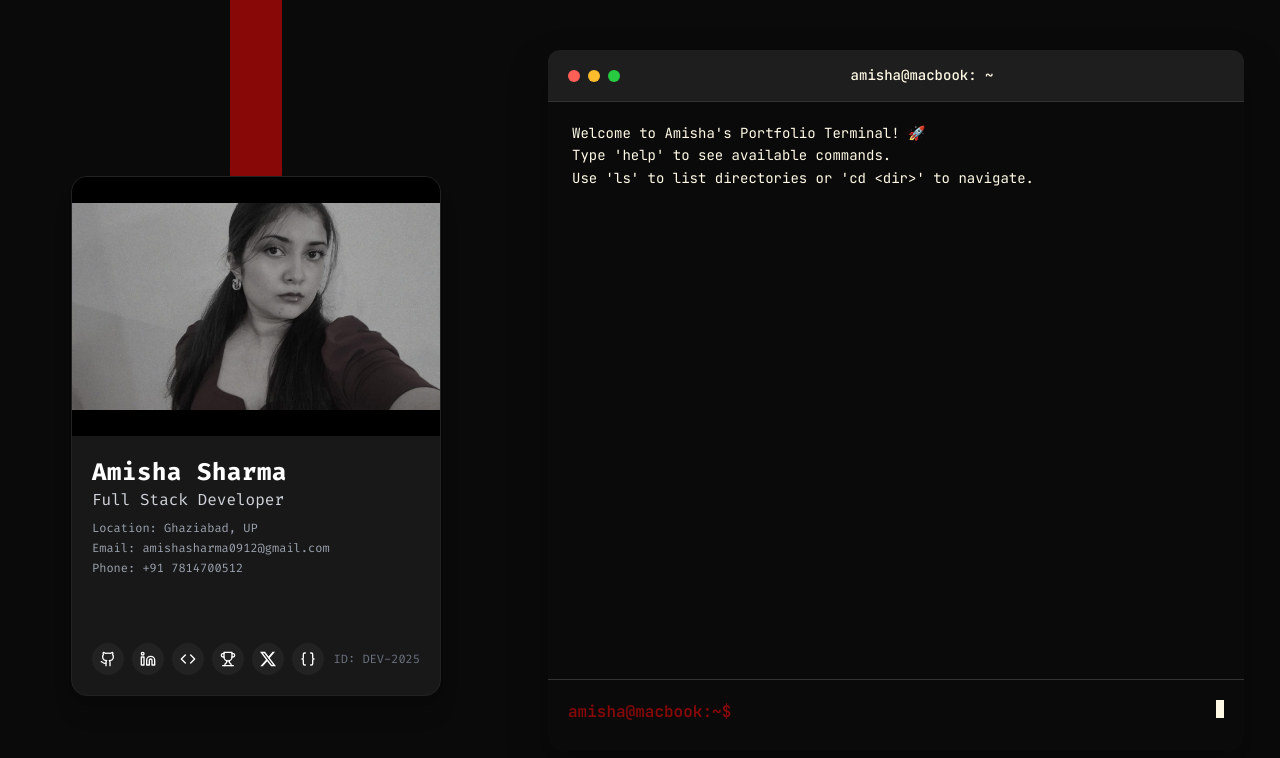
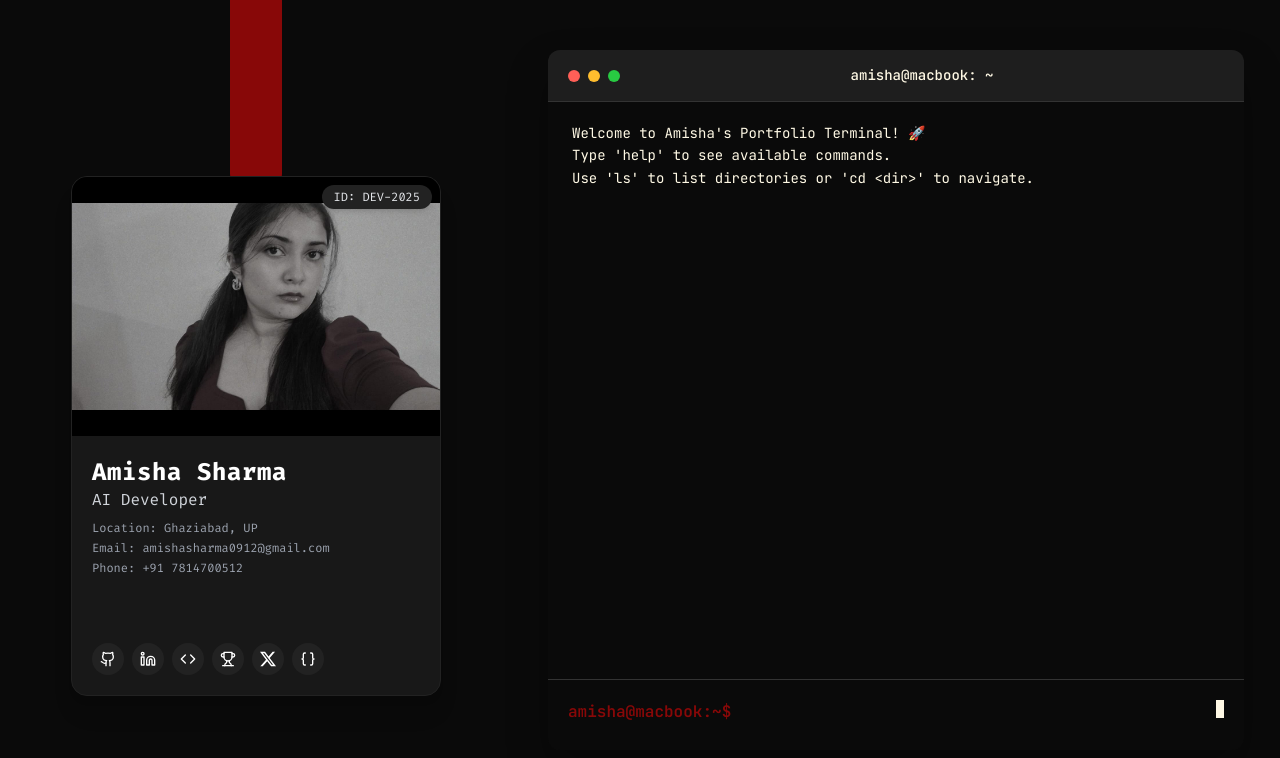
Before and after one commit to iadii/terminal-portfolio, a React (Vite) app: page / in a window 1280 px wide. Shown: the top 758 px of the page. Built offline with nearby package versions, Linux system fonts and the light colour scheme; the HTML template or start-up script is replaced by a standard one.

Commit message:
change place of id Dev

```diff
--- a/src/components/IDCard.jsx
+++ b/src/components/IDCard.jsx
@@ -20,11 +20,12 @@ const IDCard = () => {
     <div className="relative w-[370px] h-[520px] rounded-2xl overflow-hidden bg-[#181818] shadow-xl border border-[#222]">
       <div className="relative w-full h-1/2">
         <img src={PROFILE_IMG} alt="Profile" className="object-contain w-full h-full bg-black" style={{ objectPosition: 'center' }} />
+        <span className="absolute top-2 right-2 bg-[#222] text-xs text-gray-200 px-3 py-1 rounded-full shadow-md z-20">ID: DEV-2025</span>
       </div>
       <div className="flex flex-col justify-between h-1/2 p-5 text-white">
         <div>
           <h2 className="text-2xl font-bold tracking-wide">Amisha Sharma</h2>
-          <p className="text-base text-gray-300 mb-2">Full Stack Developer</p>
+          <p className="text-base text-gray-300 mb-2">AI Developer</p>
           <div className="text-xs text-gray-400 mb-1">Location: Ghaziabad, UP</div>
           <div className="text-xs text-gray-400 mb-1">Email: amishasharma0912@gmail.com</div>
           <div className="text-xs text-gray-400 mb-3">Phone: +91 7814700512</div>
@@ -53,7 +54,6 @@ const IDCard = () => {
               </div>
             ))}
           </div>
-          <span className="text-xs text-gray-500">ID: DEV-2025</span>
         </div>
       </div>
     </div>
```
